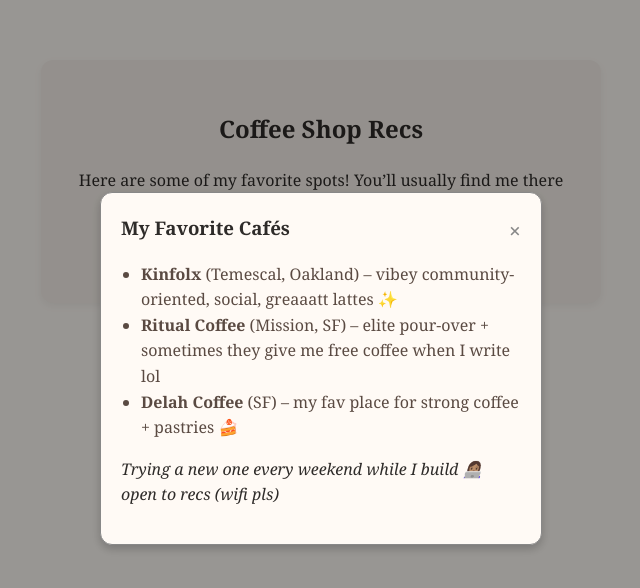
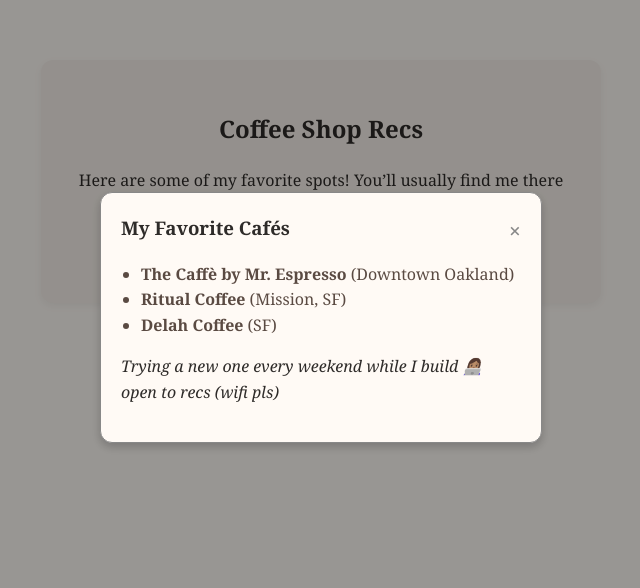
Before and after one commit to valerieshoker/valerieshoker-site, a React (Vite) app: page /coffee in a window 1280 px wide. Both pictures are taken after a click on the button "Let’s get coffee". Shown: the top 588 px of the page, without its empty margins (319-959 px from the left). Built offline with nearby package versions, Linux system fonts and the light colour scheme.

Commit message:
coffee shop updates

```diff
--- a/src/pages/CoffeePage.jsx
+++ b/src/pages/CoffeePage.jsx
@@ -93,9 +93,9 @@
             </span>
             <h3>My Favorite Cafés</h3>
             <ul style={{ paddingLeft: "20px", listStyleType: "disc", color: "#5a4a42" }}>
-              <li><strong>Kinfolx</strong> (Temescal, Oakland) – vibey community-oriented, social, greaaatt lattes ✨</li>
-              <li><strong>Ritual Coffee</strong> (Mission, SF) – elite pour-over + sometimes they give me free coffee when I write lol</li>
-              <li><strong>Delah Coffee</strong> (SF) – my fav place for strong coffee + pastries 🍰</li>
+              <li><strong>The Caffè by Mr. Espresso</strong> (Downtown Oakland)</li>
+              <li><strong>Ritual Coffee</strong> (Mission, SF)</li>
+              <li><strong>Delah Coffee</strong> (SF)</li>
             </ul>
             <p style={{ marginTop: "1em", fontStyle: "italic", color: "#2e2b29" }}>
               Trying a new one every weekend while I build 👩🏽‍💻 open to recs (wifi pls)
```
